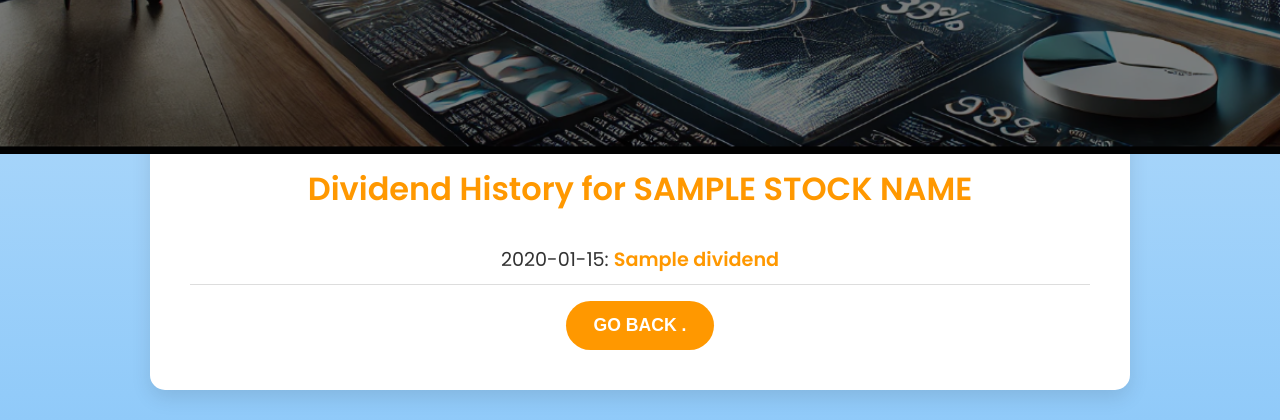
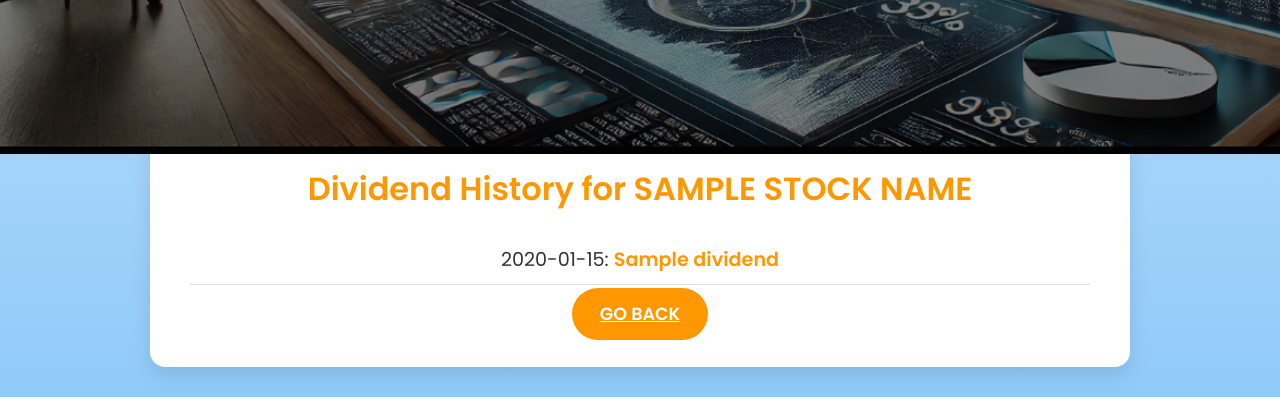
Before and after one commit to atharvapathakk/stock_Analyzer2.0_Deploy, a Flask app: template templates/dividend.html in a window 1280 px wide. Shown: the part 646-1066 px from the top of the page. After the commit the page ends 1043 px from the top, so only its background shows below. Run offline with Flask 3, Linux system fonts and the light colour scheme; the template is opened without the code that fills it: most values are stand-ins (such as "Sample title", 1, 10 or a date in 2020).

Commit message:
Initial commit with local changes

```diff
--- a/templates/dividend.html
+++ b/templates/dividend.html
@@ -155,7 +155,7 @@
         {% else %}
             <p>No dividend data available for this stock symbol.</p>
         {% endif %}
-        <button onclick="window.history.back()" class="btn btn-secondary">Go Back .</button>
+        <a href="{{ url_for('main.index') }}" class="btn btn-primary">Go Back</a>
     </div>
 </body>
 </html>
```
